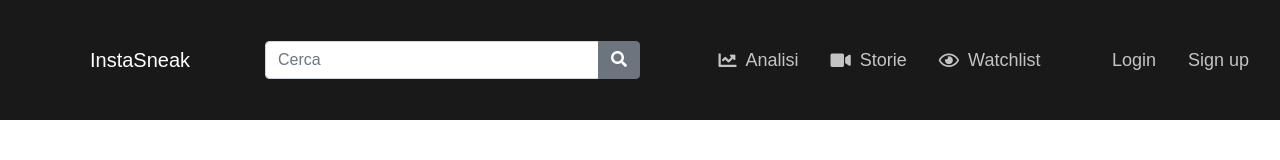
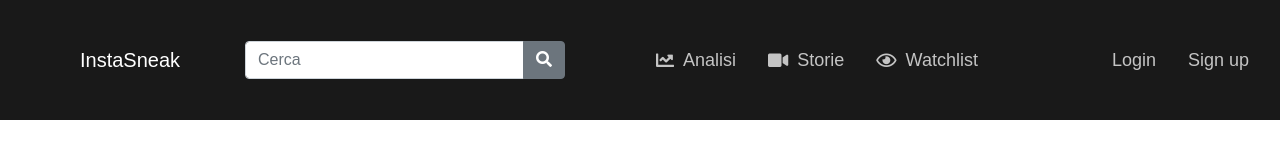
Before and after one commit to tchappel/instaSneak-bootstrap, a website: page src/index.html in a window 1280 px wide. Drawn offline with nearby package versions, Linux system fonts and the light colour scheme; files that its build step writes are made by us from their sources; a web font is replaced by a local one.

Commit message:
fix searchbar layout

```diff
--- a/src/scss/_navbar.scss
+++ b/src/scss/_navbar.scss
@@ -32,7 +32,7 @@
 
     @include media-min-lg {
       height: $navbar-height-min-lg;
-      width: 50%;
+      width: 45%;
       display: flex;
       flex-flow: row nowrap;
       justify-content: flex-start;
@@ -52,7 +52,7 @@
       text-align: center;
     }
     @include media-min-lg {
-      width: 250px;
+      width: 230px;
       text-align: center;
     }
   }
@@ -67,6 +67,7 @@
       flex-grow: 1;
     }
     &__searchbar {
+      max-width: 320px;
       @include media-max-sm {
         width: calc(100% - #{(3 * $navbar-btn-toggle-width)});
         margin: 0 auto;
@@ -115,7 +116,7 @@
       top: $navbar-height-md-only;
     }
     @include media-min-lg {
-      width: 45%;
+      width: 50%;
       display: flex;
       flex-flow: row nowrap;
       justify-content: flex-start;
```
